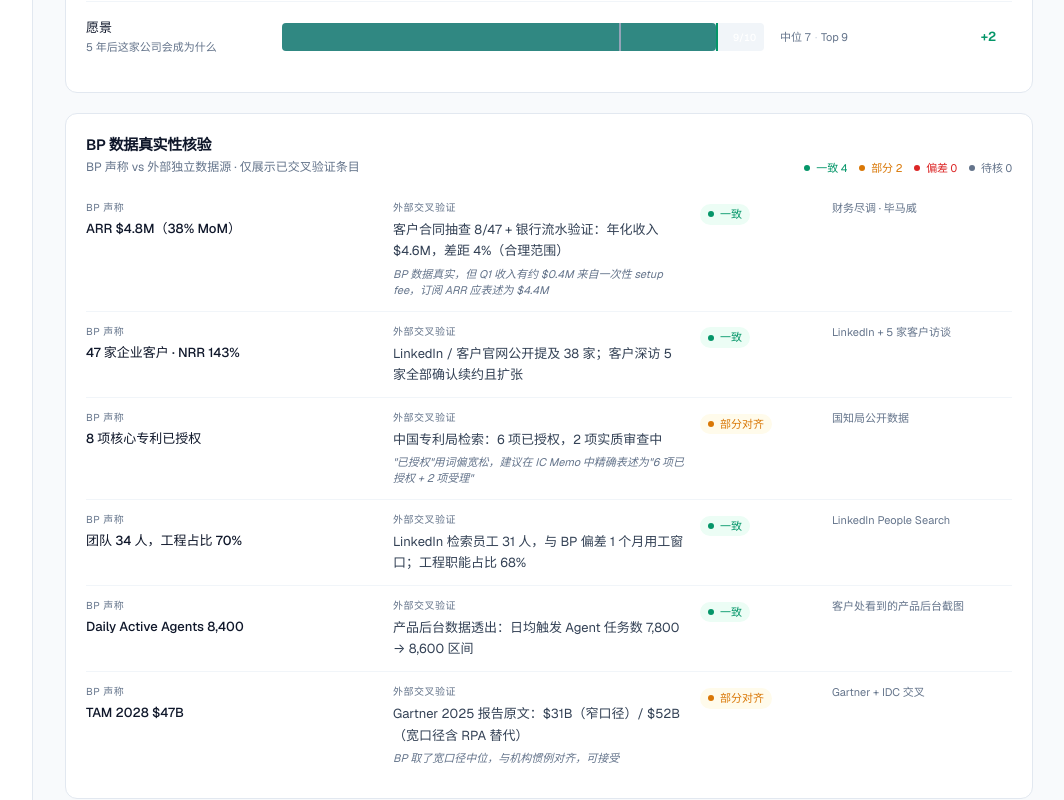
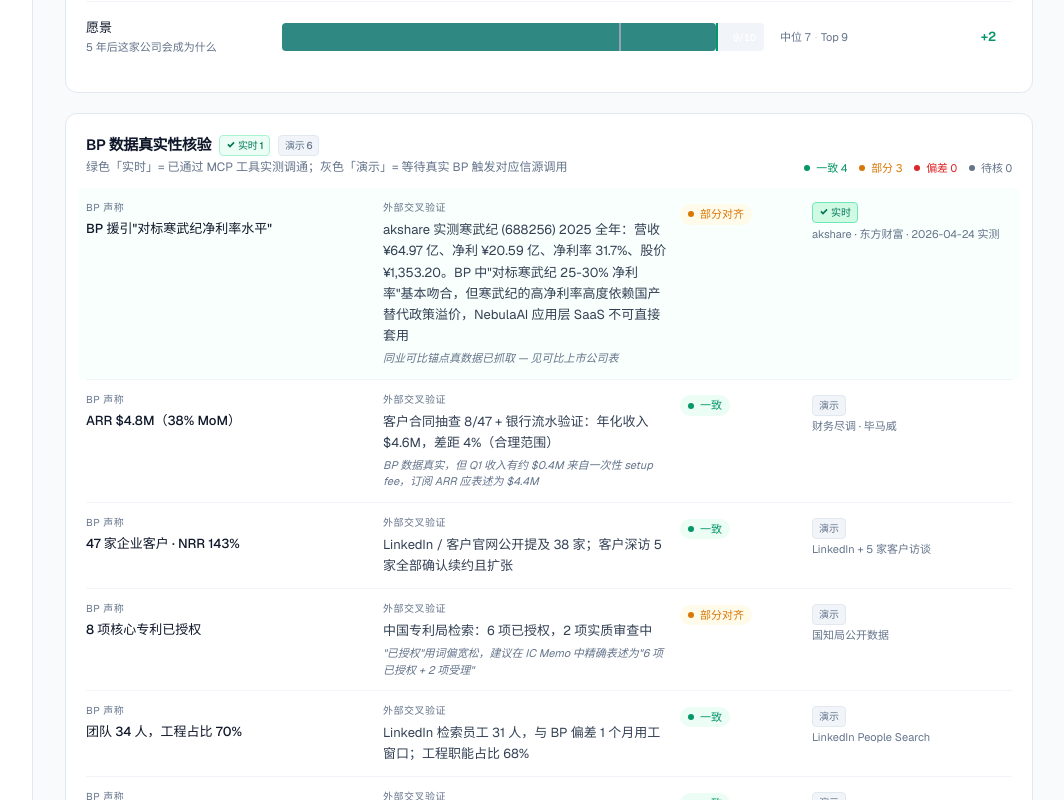
Before and after one commit to sherconan/dealpilot-claude, a React (Vite) app: page /deal/nebula-ai in a window 1280 px wide. Shown: the part 1520-2320 px from the top of the page, without its empty margins (215-1279 px from the left). Built offline with nearby package versions, Linux system fonts and the light colour scheme.

Commit message:
feat(checks): live vs demo dataCheck badges + 1 real akshare-cross-check on NebulaAI

```diff
--- a/src/data/extra.ts
+++ b/src/data/extra.ts
@@ -90,6 +90,7 @@ export const dealExtras: Record<string, DealExtra> = {
       },
     },
     dataChecks: [
+      { claim: 'BP 援引"对标寒武纪净利率水平"', external: 'akshare 实测寒武纪 (688256) 2025 全年：营收 ¥64.97 亿、净利 ¥20.59 亿、净利率 31.7%、股价 ¥1,353.20。BP 中"对标寒武纪 25-30% 净利率"基本吻合，但寒武纪的高净利率高度依赖国产替代政策溢价，NebulaAI 应用层 SaaS 不可直接套用', status: 'partial', source: 'akshare · 东方财富 · 2026-04-24 实测', verified: true, note: '同业可比锚点真数据已抓取 — 见可比上市公司表' },
       { claim: 'ARR $4.8M（38% MoM）', external: '客户合同抽查 8/47 + 银行流水验证：年化收入 $4.6M，差距 4%（合理范围）', status: 'aligned', source: '财务尽调 · 毕马威', note: 'BP 数据真实，但 Q1 收入有约 $0.4M 来自一次性 setup fee，订阅 ARR 应表述为 $4.4M' },
       { claim: '47 家企业客户 · NRR 143%', external: 'LinkedIn / 客户官网公开提及 38 家；客户深访 5 家全部确认续约且扩张', status: 'aligned', source: 'LinkedIn + 5 家客户访谈' },
       { claim: '8 项核心专利已授权', external: '中国专利局检索：6 项已授权，2 项实质审查中', status: 'partial', source: '国知局公开数据', note: '"已授权"用词偏宽松，建议在 IC Memo 中精确表述为"6 项已授权 + 2 项受理"' },
--- a/src/pages/DealDetail.tsx
+++ b/src/pages/DealDetail.tsx
@@ -279,8 +279,15 @@ export default function DealDetail() {
         <section className="bg-white border border-ink-200 rounded-xl p-5 mb-5">
           <div className="flex items-end justify-between mb-3 flex-wrap gap-2">
             <div>
-              <h2 className="text-[15px] font-semibold tracking-tight">BP 数据真实性核验</h2>
-              <p className="text-[12px] text-ink-500 mt-0.5">BP 声称 vs 外部独立数据源 · 仅展示已交叉验证条目</p>
+              <h2 className="text-[15px] font-semibold tracking-tight flex items-center gap-2">
+                BP 数据真实性核验
+                <span className="inline-flex items-center gap-0.5 text-[10px] font-medium text-emerald-700 bg-emerald-50 border border-emerald-200 px-1.5 py-0.5 rounded">
+                  <svg viewBox="0 0 12 12" className="w-2.5 h-2.5" fill="currentColor"><path d="M10.4 3.6L4.8 9.2 1.6 6l1.4-1.4L4.8 6.4l4.2-4.2z"/></svg>
+                  实时 {extra.dataChecks.filter(c => c.verified).length}
+                </span>
+                <span className="inline-flex items-center gap-0.5 text-[10px] font-medium text-ink-500 bg-ink-100 border border-ink-200 px-1.5 py-0.5 rounded">演示 {extra.dataChecks.filter(c => !c.verified).length}</span>
+              </h2>
+              <p className="text-[12px] text-ink-500 mt-0.5">绿色「实时」= 已通过 MCP 工具实测调通；灰色「演示」= 等待真实 BP 触发对应信源调用</p>
             </div>
             <div className="flex items-center gap-3 text-[11px] text-ink-500">
               <Tag color="#059669" label={`一致 ${extra.dataChecks.filter(c => c.status === 'aligned').length}`} />
@@ -293,7 +300,7 @@ export default function DealDetail() {
             {extra.dataChecks.map((c, i) => {
               const m = checkColor(c.status)
               return (
-                <div key={i} className="py-3 grid grid-cols-1 lg:grid-cols-[1fr_1fr_120px_180px] gap-3 items-start">
+                <div key={i} className={`py-3 grid grid-cols-1 lg:grid-cols-[1fr_1fr_120px_200px] gap-3 items-start ${c.verified ? 'bg-emerald-50/30 -mx-2 px-2 rounded' : ''}`}>
                   <div>
                     <div className="text-[10px] uppercase tracking-wider text-ink-500 mb-1">BP 声称</div>
                     <div className="text-[13px] text-ink-900 font-medium">{c.claim}</div>
@@ -308,7 +315,17 @@ export default function DealDetail() {
                       <span className="w-1.5 h-1.5 rounded-full" style={{ background: m.color }} />{m.label}
                     </span>
                   </div>
-                  <div className="text-[11px] text-ink-500">{c.source}</div>
+                  <div className="space-y-0.5">
+                    {c.verified ? (
+                      <span className="inline-flex items-center gap-0.5 text-[10px] font-medium text-emerald-700 bg-emerald-100 border border-emerald-300 px-1.5 py-0.5 rounded">
+                        <svg viewBox="0 0 12 12" className="w-2.5 h-2.5" fill="currentColor"><path d="M10.4 3.6L4.8 9.2 1.6 6l1.4-1.4L4.8 6.4l4.2-4.2z"/></svg>
+                        实时
+                      </span>
+                    ) : (
+                      <span className="inline-flex items-center gap-0.5 text-[10px] font-medium text-ink-500 bg-ink-100 border border-ink-200 px-1.5 py-0.5 rounded">演示</span>
+                    )}
+                    <div className="text-[11px] text-ink-500">{c.source}</div>
+                  </div>
                 </div>
               )
             })}
```
